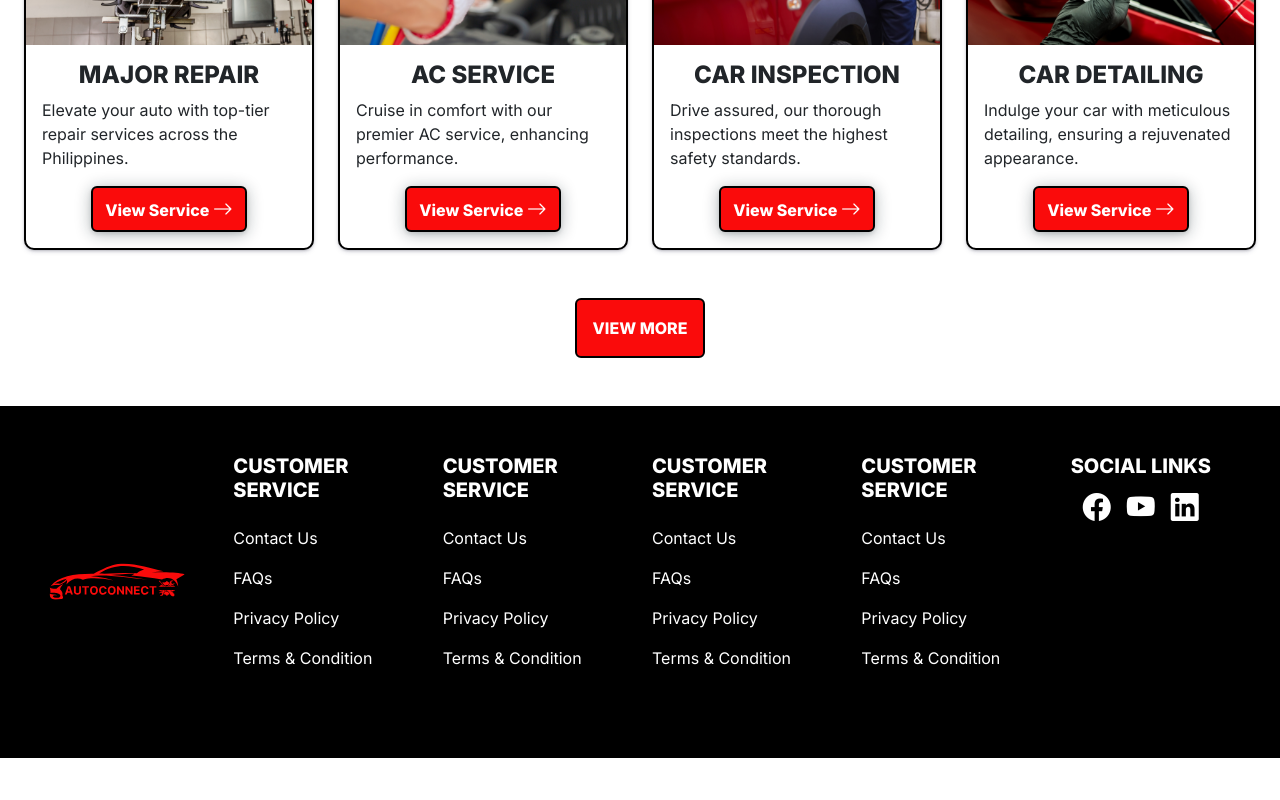
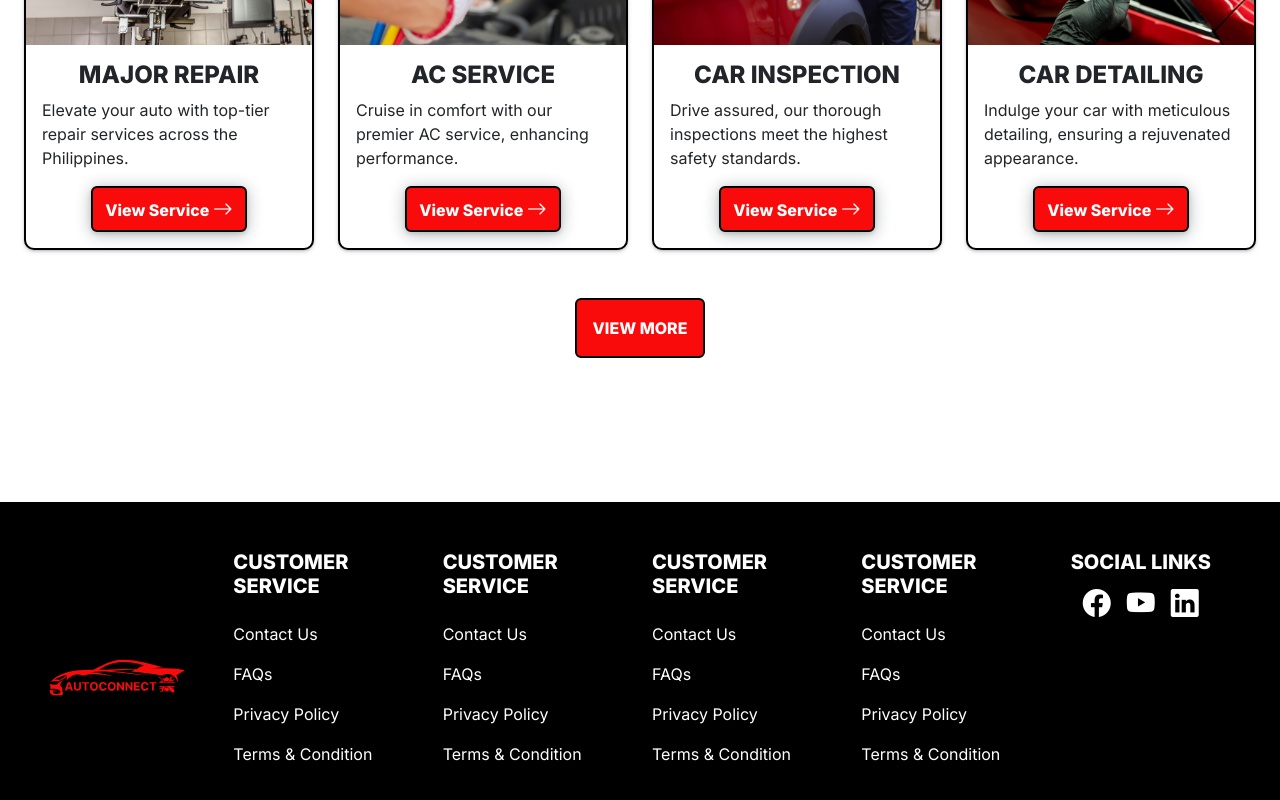
Before and after one commit to jaspherbagor/AutoConnect, a React (Create React App) app in the folder front-end/: page / in a window 1280 px wide. Shown: the part 1041-1841 px from the top of the page. Before the commit the page ends 1799 px from the top, so only its background shows below. Built offline with nearby package versions, Linux system fonts and the light colour scheme.

Commit message:
added a section for the customers review

```diff
--- a/front-end/src/components/pages/client/home.jsx
+++ b/front-end/src/components/pages/client/home.jsx
@@ -154,6 +154,9 @@ const Home = () => {
                 </div>
 
             </section>
+            <section className="customers-review container-fluid px-md-4 px-sm-4 px-2 py-5">
+
+            </section>
 
             <ClientFooter />
         </div>
```
